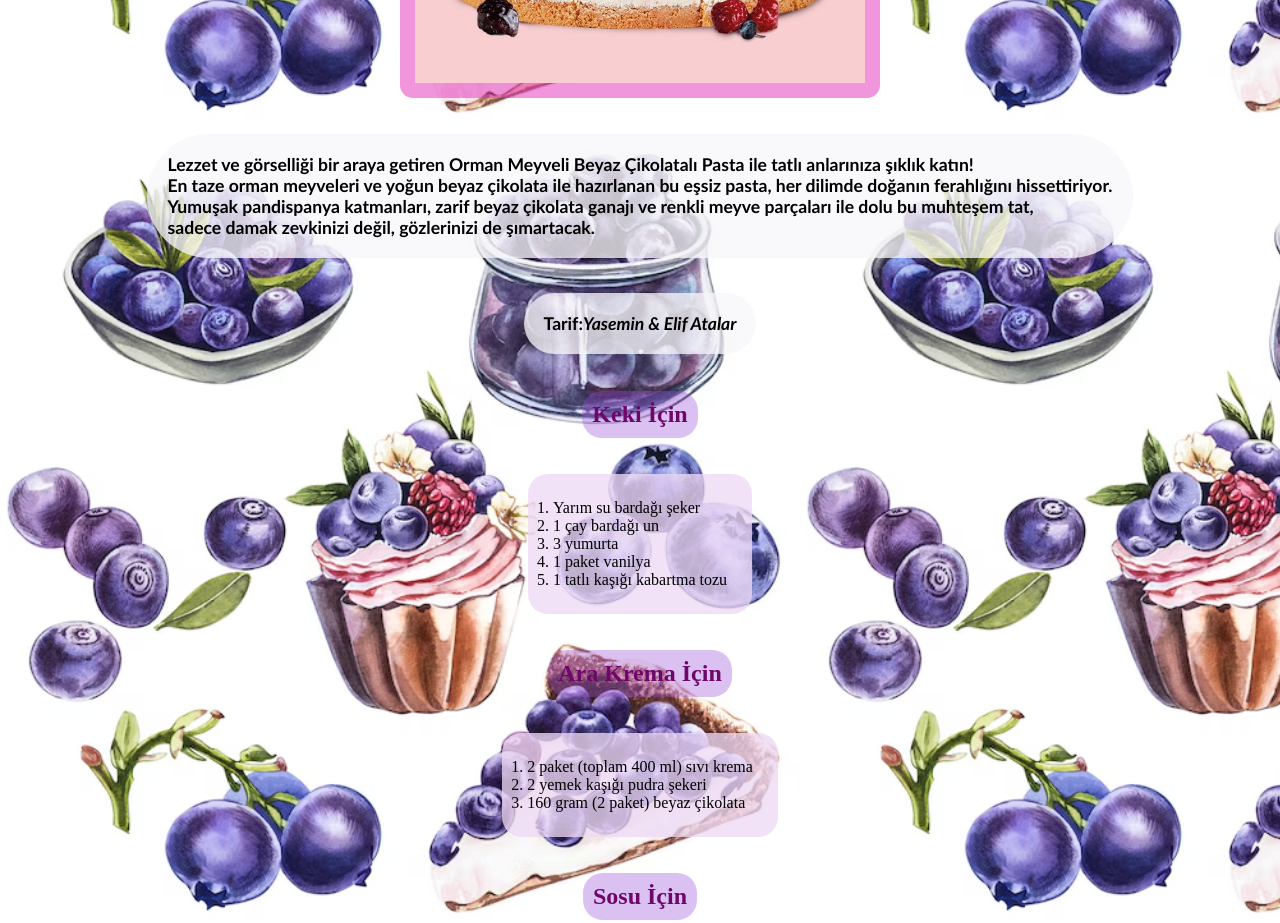
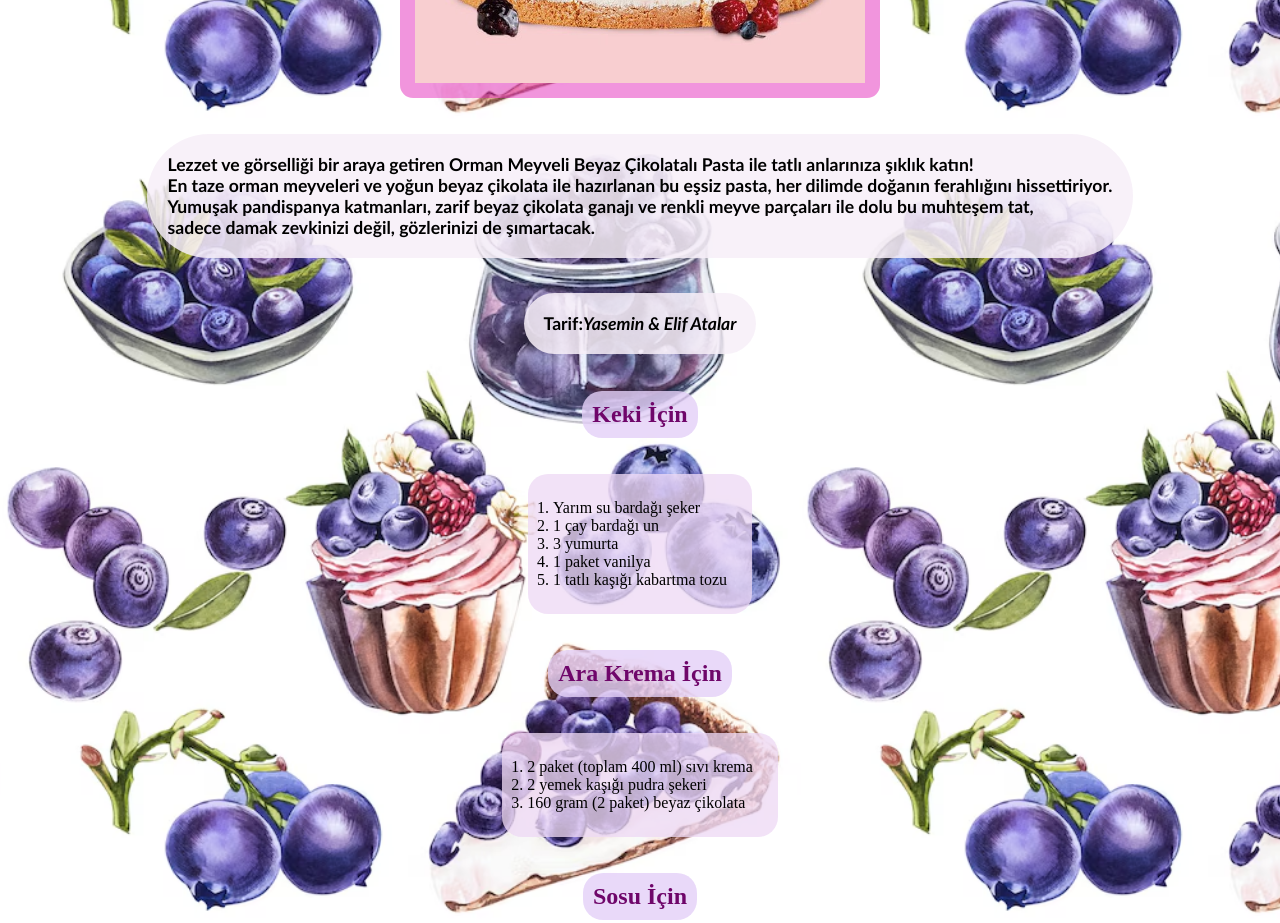
Before and after one commit to BerilSude1/HTML-CSS-Recipe-Page, a plain HTML site: page index.html in a window 1280 px wide. Shown: the part 660-1583 px from the top of the page. Drawn offline with Linux system fonts and the light colour scheme.

Commit message:
desing changed

```diff
--- a/index.html
+++ b/index.html
@@ -27,7 +27,7 @@
         <style>
         h2 {
                 color:rgb(111, 6, 106);
-                background-color: rgba(152, 81, 218, 0.353);
+                background-color: rgba(228, 209, 248, 0.807);
                 padding:10px;
                 border-radius: 20px;
         }
@@ -92,7 +92,7 @@
                     p{
                         font-size: 1.1em;
                         font-family:'Gill Sans', 'Gill Sans MT', Calibri, 'Trebuchet MS', sans-serif;
-                        background-color: rgba(248, 246, 249, 0.77);
+                        background-color: rgba(247, 239, 248, 0.86);
                         border-radius: 100px;
                         padding: 20px;
                         place-items: center;
```
